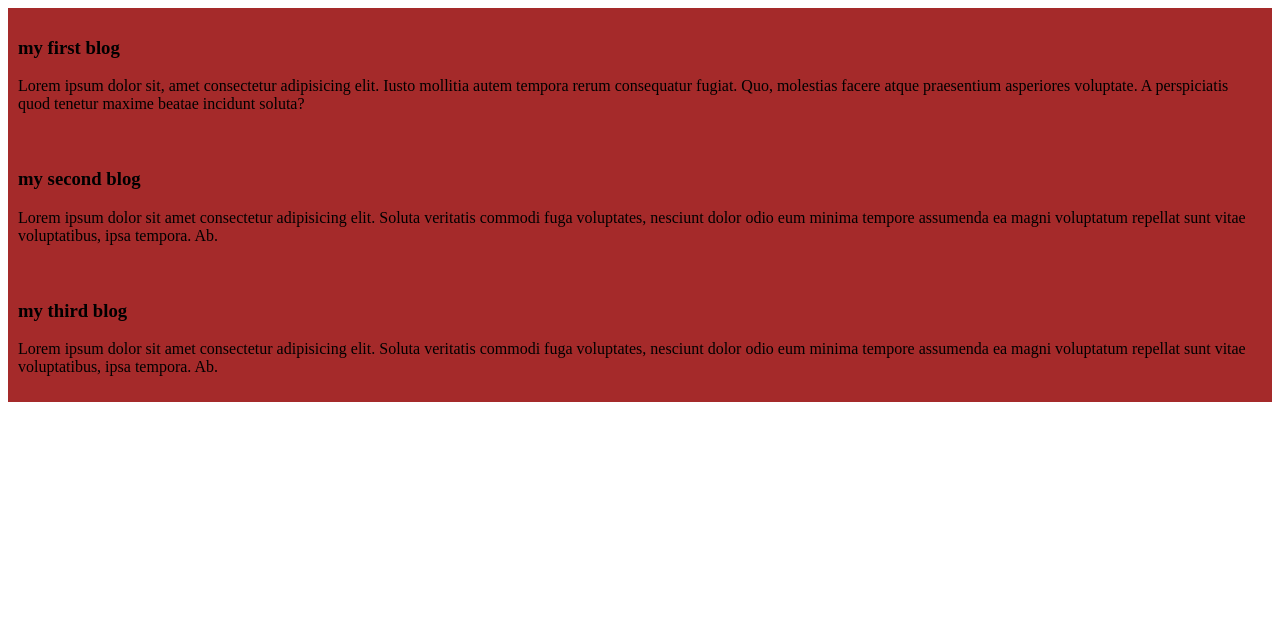
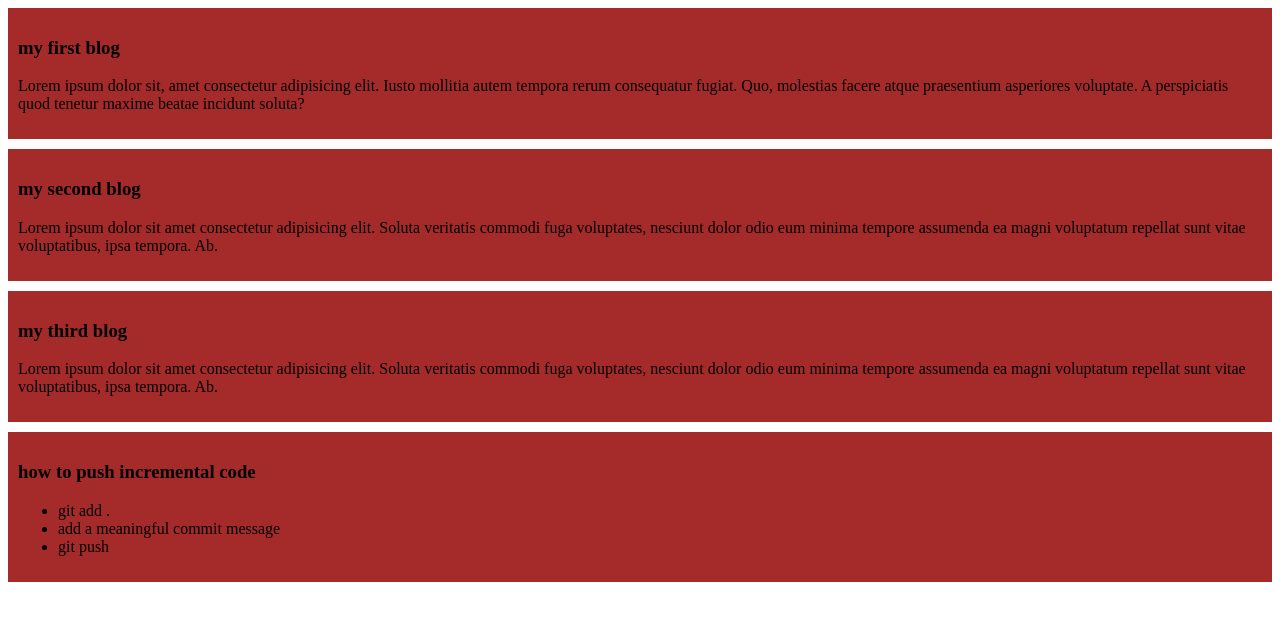
Before and after one commit to ayeshahosen45-png/my-first-github-repo, a plain HTML site: page index.html in a window 1280 px wide. Drawn offline with Linux system fonts and the light colour scheme.

Commit message:
added the incremental code

```diff
--- a/index.html
+++ b/index.html
@@ -19,5 +19,13 @@
         <h3>my third blog</h3>
         <p>Lorem ipsum dolor sit amet consectetur adipisicing elit. Soluta veritatis commodi fuga voluptates, nesciunt dolor odio eum minima tempore assumenda ea magni voluptatum repellat sunt vitae voluptatibus, ipsa tempora. Ab.</p>
     </div>
+    <div>
+        <h3>how to push incremental code</h3>
+        <ul>
+    <li>git add .</li>
+    <li>add a meaningful commit message</li>
+    <li>git push</li>
+        </ul>
+    </div>
 </body>
 </html>
--- a/styles/blog.css
+++ b/styles/blog.css
@@ -1,4 +1,5 @@
 div{
     background-color: brown;
     padding: 10px;
+    margin-bottom:10px;
 }
```
